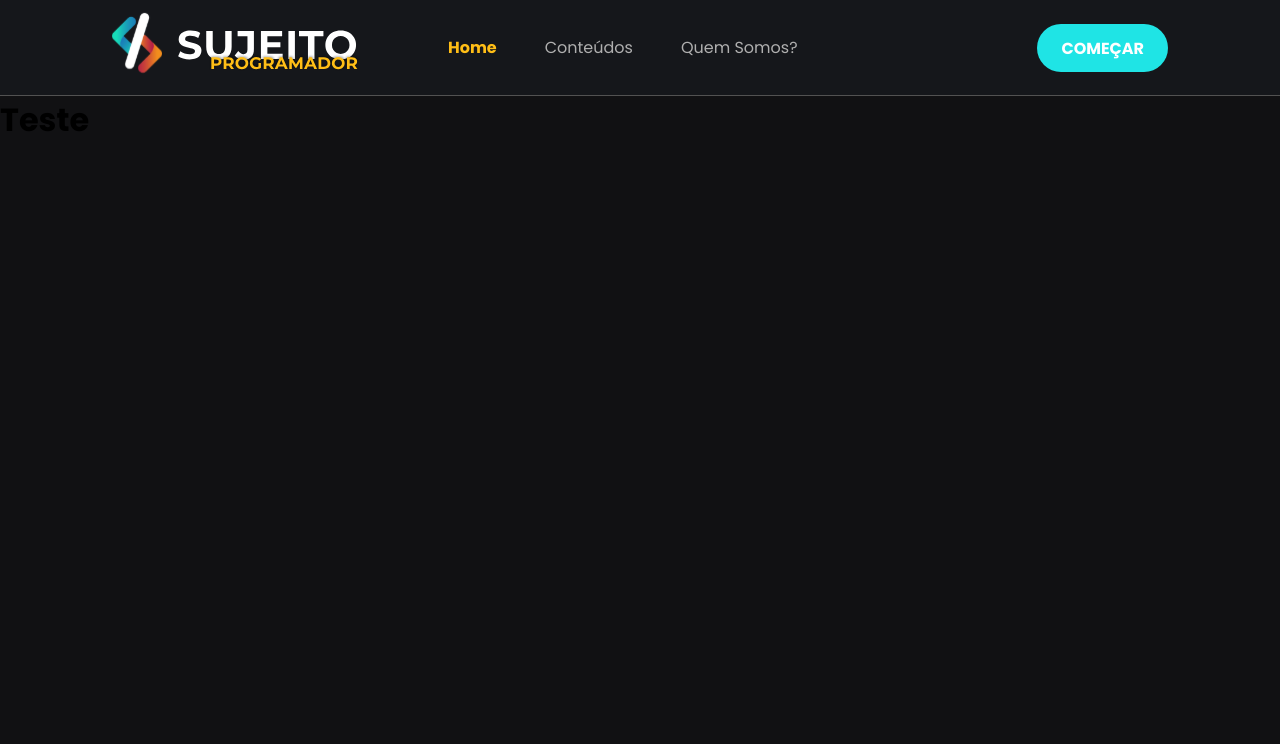
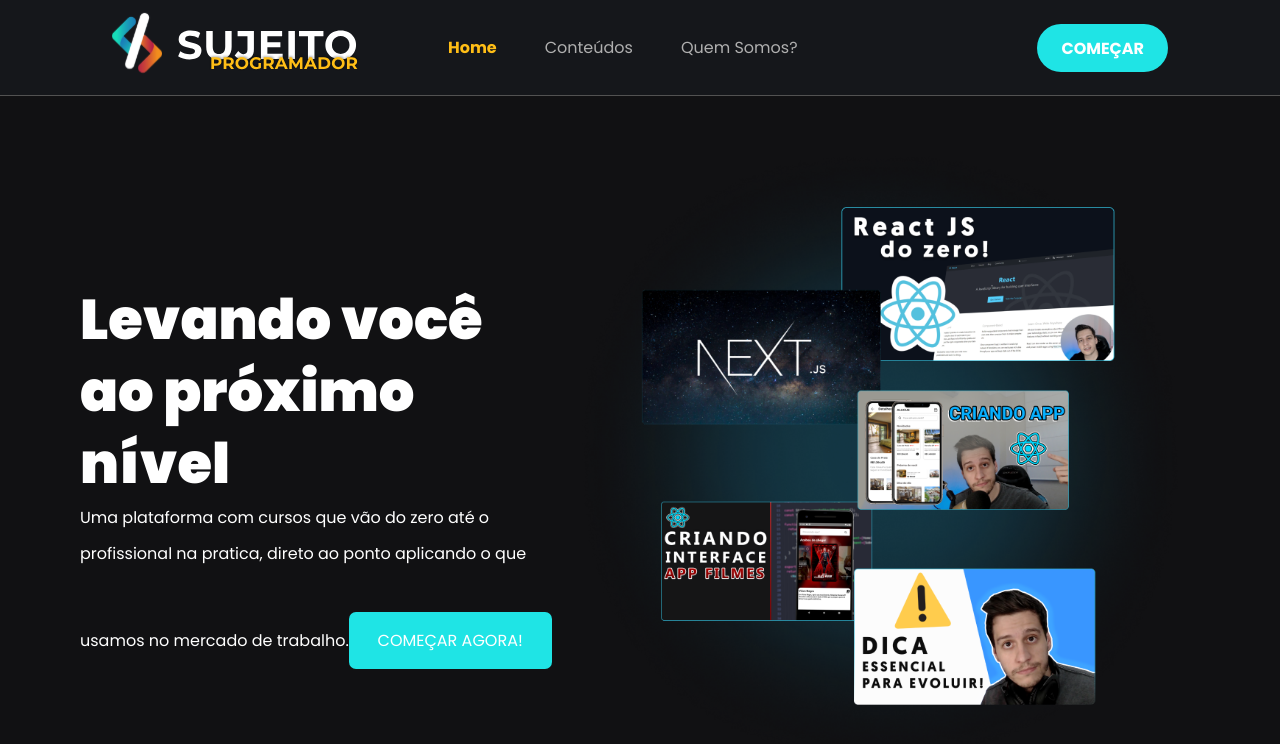
Before and after one commit to rafalmeidas/blog-sujeito, a Next.js app: page / in a window 1280 px wide. Shown: the top 744 px of the page. Built offline with nearby package versions, Linux system fonts and the light colour scheme.

Commit message:
ADD iniciando página Home

```diff
--- a/src/pages/index.tsx
+++ b/src/pages/index.tsx
@@ -1,10 +1,36 @@
+/* eslint-disable @next/next/no-img-element */
 import Head from 'next/head';
 import Image from 'next/image';
 
+import styles from '../styles/home.module.scss';
+
 export default function Home() {
   return (
-    <div>
-      <h1>Teste</h1>
-    </div>
+    <>
+      <Head>
+        <title>Apaixonado por tecnologia - Sujeito Programador</title>
+      </Head>
+
+      <main className={styles.container}>
+        <div className={styles.containerHeader}>
+          <section className={styles.ctaText}>
+            <h1>Levando você ao próximo nível</h1>
+            <span>
+              Uma plataforma com cursos que vão do zero até o profissional na
+              pratica, direto ao ponto aplicando o que usamos no mercado de
+              trabalho.
+            </span>
+            <a>
+              <button>COMEÇAR AGORA!</button>
+            </a>
+          </section>
+
+          <img
+            src="/images/banner-conteudos.png"
+            alt="Conteúdos Sujeito Programador"
+          />
+        </div>
+      </main>
+    </>
   );
 }
--- a/src/styles/home.module.scss
+++ b/src/styles/home.module.scss
@@ -0,0 +1,44 @@
+.container {
+  display: block;
+}
+
+.containerHeader {
+  min-height: calc(100vh - 5rem);
+  margin: 0 auto;
+  max-width: 1120px;
+
+  display: flex;
+  align-items: center;
+  justify-content: space-between;
+
+  img {
+    max-width: 640px;
+  }
+}
+
+.ctaText {
+  max-width: 600px;
+
+  h1 {
+    font-size: 3.5rem;
+    line-height: 4.5rem;
+    font-weight: 900;
+    margin-top: 2.5rem;
+    color: var(--white);
+  }
+
+  span {
+    font-size: 1rem;
+    line-height: 2.25rem;
+    color: var(--white);
+  }
+
+  button {
+    background-color: var(--blue-900);
+    border: 0;
+    padding: 1rem 1.8rem;
+    margin-top: 2.5rem;
+    border-radius: 7px;
+    color: var(--white);
+  }
+}
```
